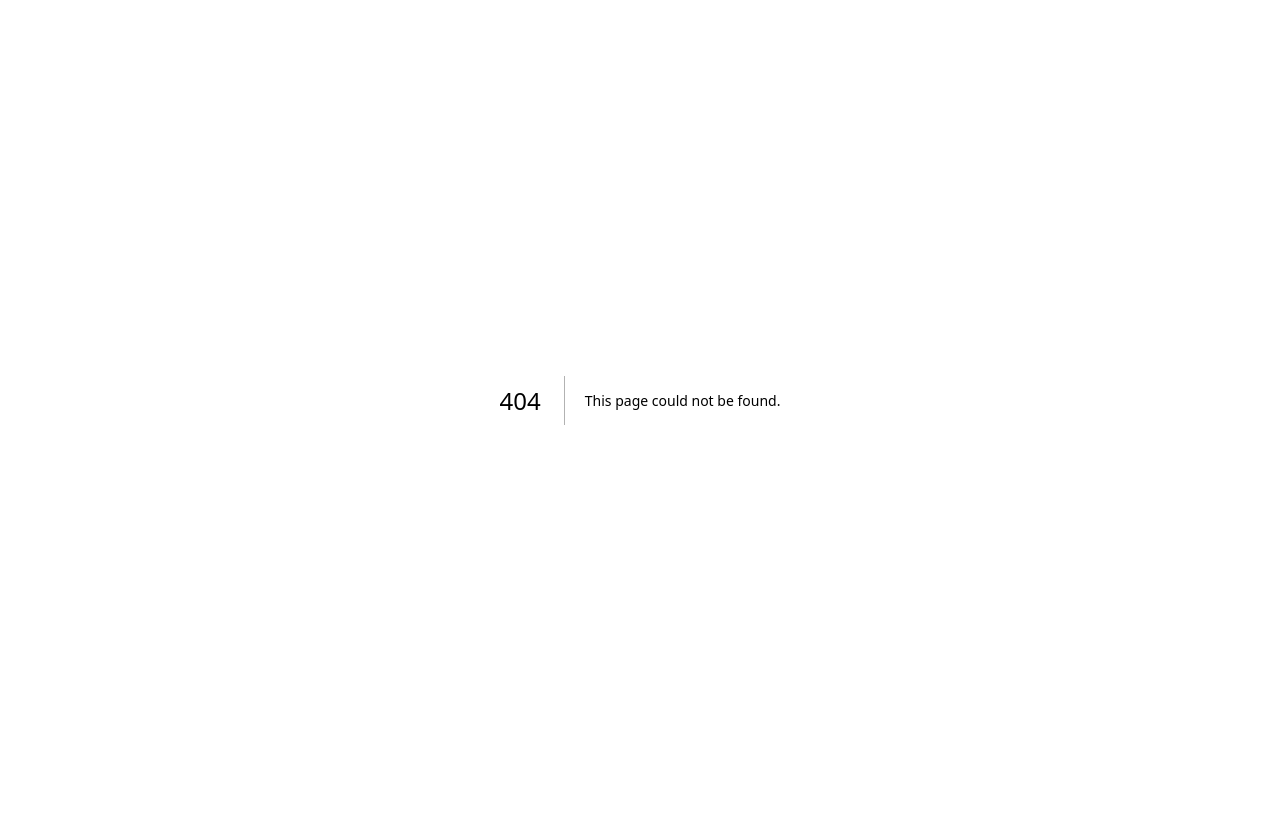
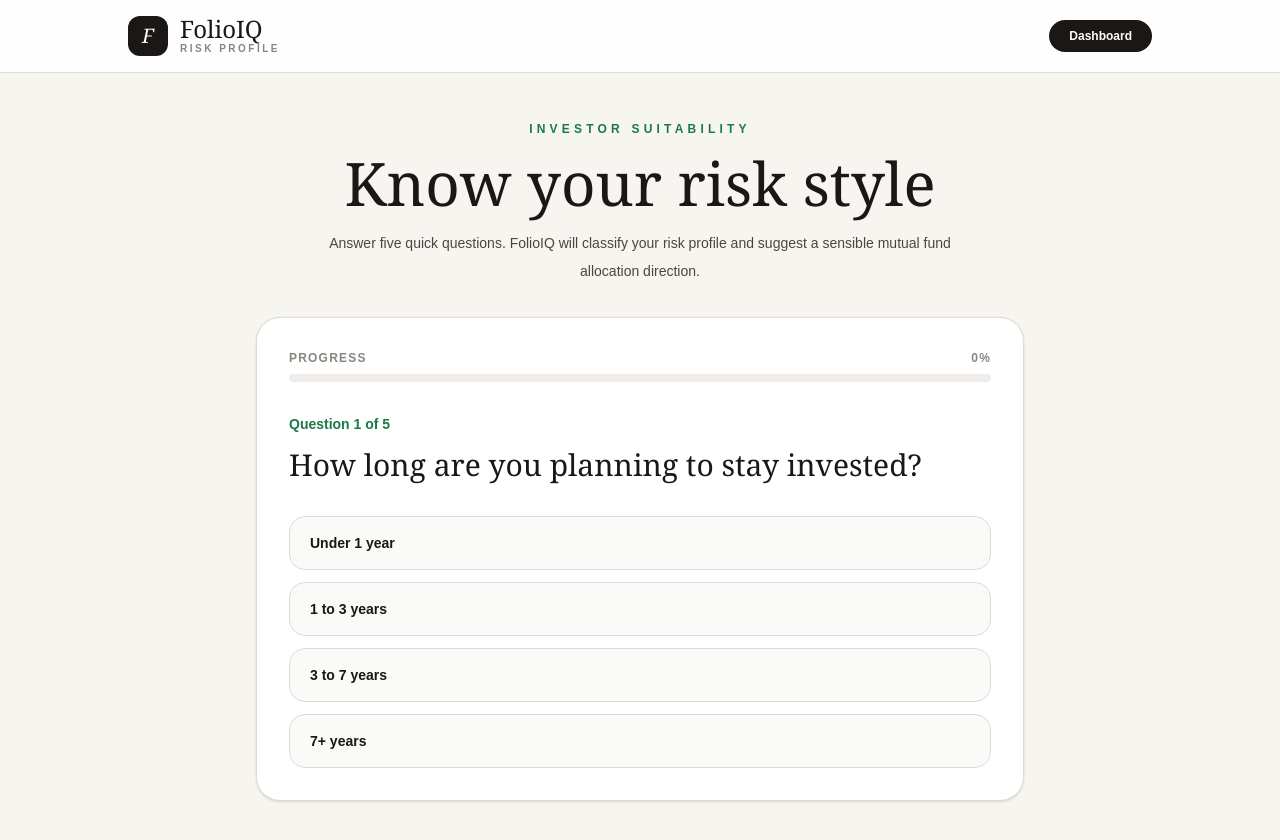
Before and after one commit to askgogo84/FolioIQ, a Next.js app: page /risk in a window 1280 px wide. Before the commit this address had no page. Shown: the top 840 px of the page. Before the commit the page ends 800 px from the top, so only its background shows below. Built offline with nearby package versions, Linux system fonts and the light colour scheme.

Commit message:
Add risk profile quiz page

```diff
--- /dev/null
+++ b/src/app/risk/page.tsx
@@ -0,0 +1,218 @@
+"use client"
+
+import { useMemo, useState } from "react"
+
+const questions = [
+  {
+    question: "How long are you planning to stay invested?",
+    options: [
+      { label: "Under 1 year", score: 1 },
+      { label: "1 to 3 years", score: 2 },
+      { label: "3 to 7 years", score: 3 },
+      { label: "7+ years", score: 4 },
+    ],
+  },
+  {
+    question: "If your portfolio fell 30% in 3 months, what would you do?",
+    options: [
+      { label: "Panic and sell all", score: 1 },
+      { label: "Sell some to reduce risk", score: 2 },
+      { label: "Hold steady and wait", score: 3 },
+      { label: "Buy more if fundamentals are strong", score: 4 },
+    ],
+  },
+  {
+    question: "What is your main investment goal?",
+    options: [
+      { label: "Protect capital", score: 1 },
+      { label: "Steady growth with lower volatility", score: 2 },
+      { label: "Long-term wealth creation", score: 3 },
+      { label: "Maximum growth, higher risk is fine", score: 4 },
+    ],
+  },
+  {
+    question: "How much monthly SIP can you commit comfortably?",
+    options: [
+      { label: "Under Rs. 5,000", score: 1 },
+      { label: "Rs. 5,000 to Rs. 25,000", score: 2 },
+      { label: "Rs. 25,000 to Rs. 1 lakh", score: 3 },
+      { label: "Over Rs. 1 lakh", score: 4 },
+    ],
+  },
+  {
+    question: "How experienced are you with market-linked investments?",
+    options: [
+      { label: "Beginner", score: 1 },
+      { label: "Mostly FD, PPF or RD", score: 2 },
+      { label: "Have mutual funds or stocks", score: 3 },
+      { label: "Active investor", score: 4 },
+    ],
+  },
+]
+
+function getProfile(total: number) {
+  if (total <= 10) {
+    return {
+      label: "Conservative",
+      emoji: "Shield",
+      color: "#1d4ed8",
+      allocation: "50% Debt/Liquid, 30% Hybrid/BAF, 20% Large Cap",
+      note: "Your priority should be capital protection, smoother returns and avoiding high portfolio drawdowns.",
+    }
+  }
+
+  if (total <= 15) {
+    return {
+      label: "Moderate",
+      emoji: "Balance",
+      color: "#b45309",
+      allocation: "35% Large Cap, 25% Flexi Cap, 25% Mid Cap, 15% Debt",
+      note: "You can take equity exposure, but your portfolio should avoid unnecessary fund overlap and excessive small-cap risk.",
+    }
+  }
+
+  return {
+    label: "Aggressive",
+    emoji: "Growth",
+    color: "#c0392b",
+    allocation: "35% Small/Mid Cap, 30% Flexi Cap, 20% Large Cap, 15% Sectoral or Tactical",
+    note: "You can handle volatility, but the portfolio still needs discipline, diversification and tax awareness.",
+  }
+}
+
+export default function RiskProfilePage() {
+  const [step, setStep] = useState(0)
+  const [answers, setAnswers] = useState<number[]>([])
+
+  const total = useMemo(() => answers.reduce((sum, score) => sum + score, 0), [answers])
+  const isDone = answers.length === questions.length
+  const profile = isDone ? getProfile(total) : null
+  const progress = Math.round((answers.length / questions.length) * 100)
+
+  function selectAnswer(score: number) {
+    if (isDone) return
+    setAnswers((current) => [...current, score])
+    setStep((current) => Math.min(current + 1, questions.length - 1))
+  }
+
+  function resetQuiz() {
+    setStep(0)
+    setAnswers([])
+  }
+
+  return (
+    <main className="min-h-screen bg-[#f7f5f0] text-[#1a1714]">
+      <header className="sticky top-0 z-50 border-b border-[#e0dcd5] bg-white/90 px-6 py-4 backdrop-blur">
+        <div className="mx-auto flex max-w-5xl items-center justify-between">
+          <a href="/" className="flex items-center gap-3">
+            <div className="flex h-10 w-10 items-center justify-center rounded-xl bg-[#1a1714] text-white">
+              <span className="font-serif text-xl italic">F</span>
+            </div>
+            <div>
+              <div className="font-serif text-2xl leading-none">FolioIQ</div>
+              <div className="text-[10px] font-semibold uppercase tracking-[0.25em] text-[#8a857e]">
+                Risk Profile
+              </div>
+            </div>
+          </a>
+
+          <a
+            href="/dashboard"
+            className="rounded-full bg-[#1a1714] px-5 py-2 text-xs font-semibold text-white"
+          >
+            Dashboard
+          </a>
+        </div>
+      </header>
+
+      <section className="mx-auto max-w-5xl px-6 py-12">
+        <div className="mb-8 text-center">
+          <p className="text-xs font-semibold uppercase tracking-[0.35em] text-[#1a7a4a]">
+            Investor Suitability
+          </p>
+          <h1 className="mt-4 font-serif text-5xl md:text-6xl">Know your risk style</h1>
+          <p className="mx-auto mt-4 max-w-2xl text-sm leading-7 text-[#4a453f]">
+            Answer five quick questions. FolioIQ will classify your risk profile and suggest a sensible mutual fund allocation direction.
+          </p>
+        </div>
+
+        <div className="mx-auto max-w-3xl rounded-3xl border border-[#e0dcd5] bg-white p-6 shadow-sm md:p-8">
+          <div className="mb-8">
+            <div className="mb-2 flex justify-between text-xs font-semibold uppercase tracking-widest text-[#8a857e]">
+              <span>Progress</span>
+              <span>{progress}%</span>
+            </div>
+            <div className="h-2 overflow-hidden rounded-full bg-[#efecea]">
+              <div className="h-full rounded-full bg-[#1a7a4a] transition-all" style={{ width: `${progress}%` }} />
+            </div>
+          </div>
+
+          {!isDone ? (
+            <div>
+              <p className="text-sm font-semibold text-[#1a7a4a]">
+                Question {step + 1} of {questions.length}
+              </p>
+              <h2 className="mt-3 font-serif text-3xl leading-tight">
+                {questions[step].question}
+              </h2>
+
+              <div className="mt-8 grid gap-3">
+                {questions[step].options.map((option) => (
+                  <button
+                    key={option.label}
+                    onClick={() => selectAnswer(option.score)}
+                    className="rounded-2xl border border-[#e0dcd5] bg-[#fafaf8] px-5 py-4 text-left text-sm font-semibold transition hover:-translate-y-0.5 hover:border-[#1a7a4a] hover:bg-[#e8f5ee] hover:text-[#1a7a4a]"
+                  >
+                    {option.label}
+                  </button>
+                ))}
+              </div>
+            </div>
+          ) : (
+            profile && (
+              <div className="text-center">
+                <div className="mx-auto flex h-16 w-16 items-center justify-center rounded-2xl bg-[#1a1714] text-white">
+                  <span className="font-serif text-3xl italic">F</span>
+                </div>
+                <p className="mt-6 text-xs font-semibold uppercase tracking-[0.35em] text-[#8a857e]">
+                  Your profile
+                </p>
+                <h2 className="mt-3 font-serif text-5xl" style={{ color: profile.color }}>
+                  {profile.label}
+                </h2>
+                <p className="mx-auto mt-4 max-w-xl text-sm leading-7 text-[#4a453f]">
+                  {profile.note}
+                </p>
+
+                <div className="mt-8 rounded-2xl border border-[#b6ddc8] bg-[#f0faf5] p-6 text-left">
+                  <p className="text-xs font-semibold uppercase tracking-widest text-[#1a7a4a]">
+                    Suggested allocation direction
+                  </p>
+                  <p className="mt-3 font-serif text-2xl">{profile.allocation}</p>
+                  <p className="mt-3 text-xs leading-6 text-[#4a453f]">
+                    Educational view only. This is not financial advice. Final fund selection should consider your goals, income stability, existing assets, tax slab and emergency fund.
+                  </p>
+                </div>
+
+                <div className="mt-8 flex flex-col justify-center gap-3 sm:flex-row">
+                  <a
+                    href="/dashboard"
+                    className="rounded-full bg-[#1a1714] px-7 py-3 text-sm font-semibold text-white shadow-md"
+                  >
+                    Build Portfolio
+                  </a>
+                  <button
+                    onClick={resetQuiz}
+                    className="rounded-full border border-[#d0ccc5] bg-white px-7 py-3 text-sm font-semibold"
+                  >
+                    Retake Quiz
+                  </button>
+                </div>
+              </div>
+            )
+          )}
+        </div>
+      </section>
+    </main>
+  )
+}
```
